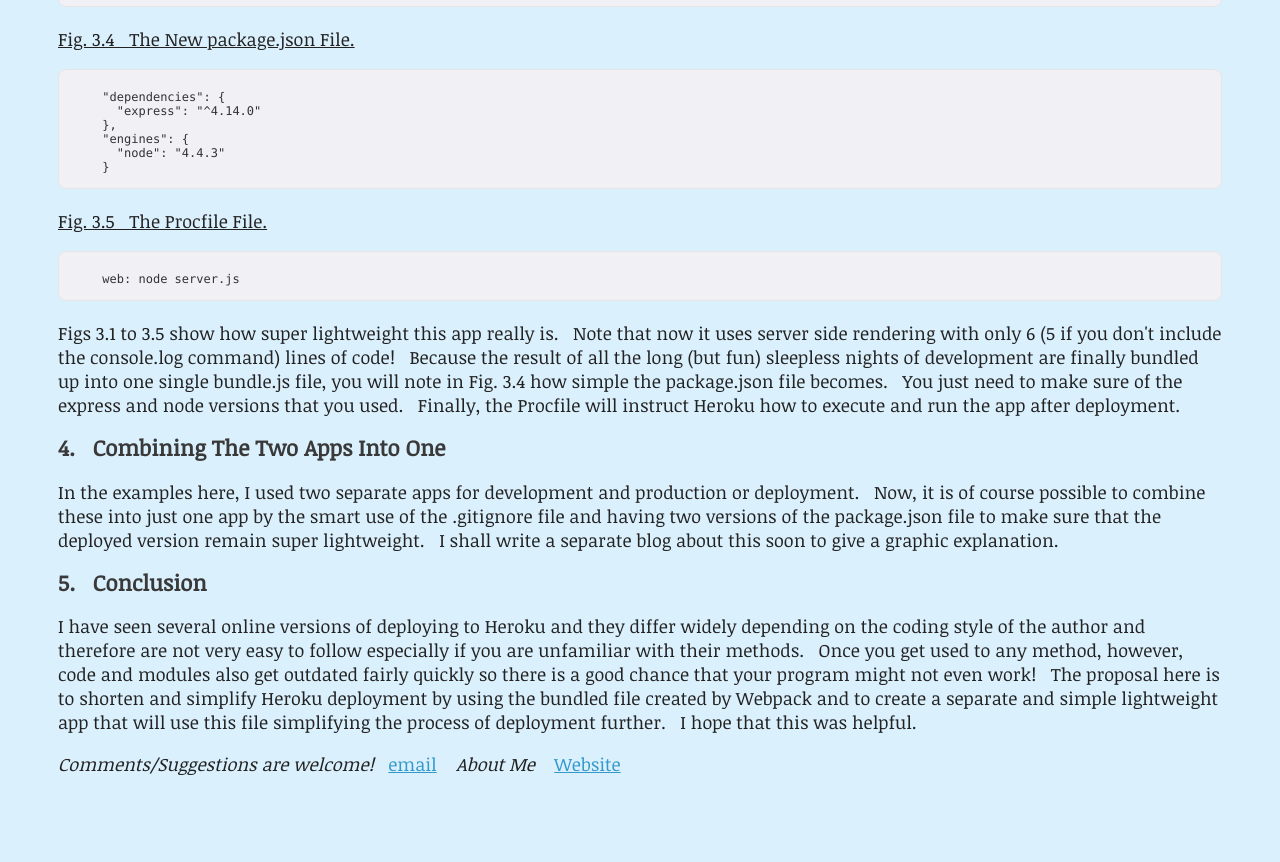
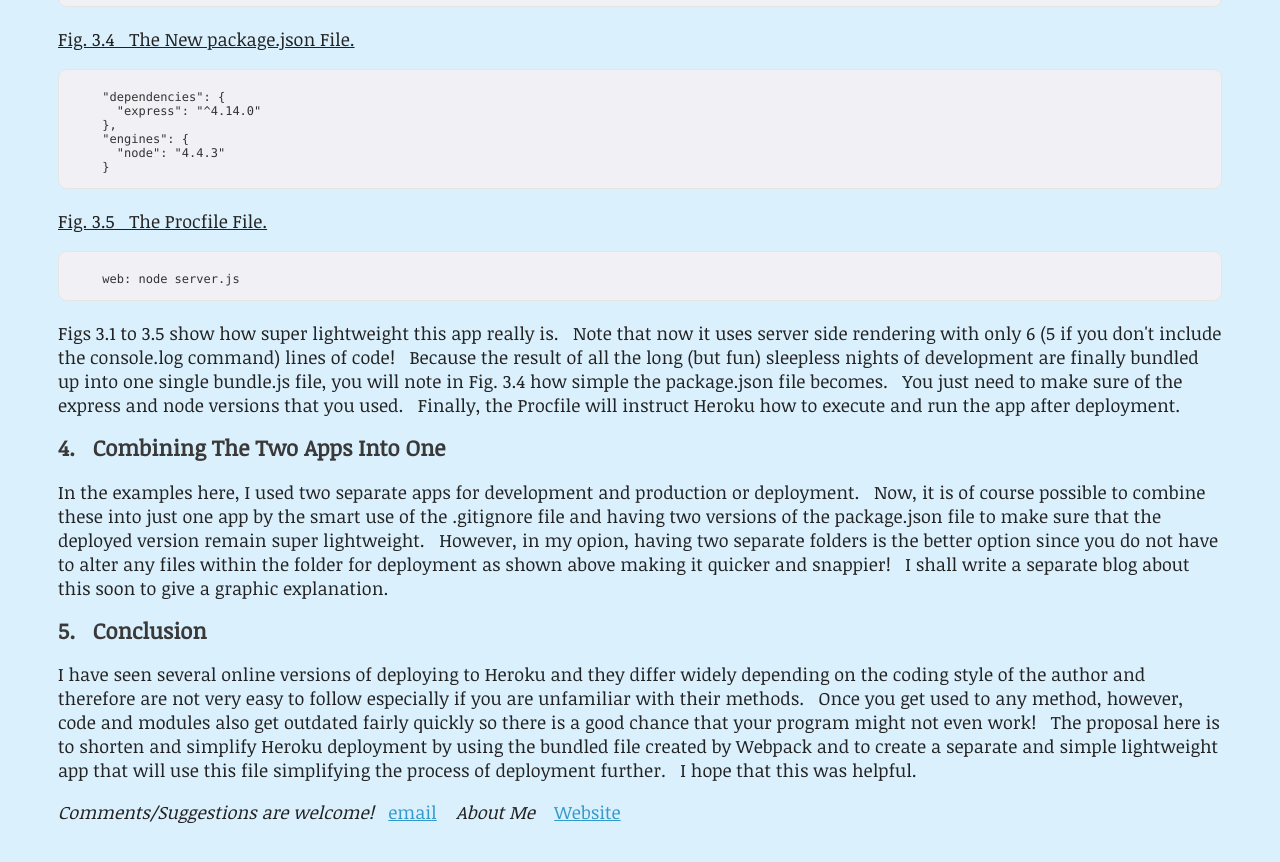
Before and after one commit to rodstaff/rodstaff.github.io, a Jekyll site: the page blog/index.html, which Jekyll copies as it is, in a window 1280 px wide and 900 px high, scrolled down 2986 px. Shown: the top 862 px of the window. Built offline with Jekyll 4.4.1, drawn with Linux system fonts in a browser that asks for light colours.

Commit message:
modified blog1 view

```diff
--- a/blog/index.html
+++ b/blog/index.html
@@ -190,7 +190,7 @@
         <p>Figs 3.1 to 3.5 show how super lightweight this app really is.  &nbsp;&nbsp;Note that now it uses server side rendering with only 6 (5 if you don't include the console.log command) lines of code! &nbsp;&nbsp;Because the result of all the long (but fun) sleepless nights of development are finally bundled up into one single bundle.js file, you will note in Fig. 3.4 how simple the package.json file becomes.  &nbsp;&nbsp;You just need to make sure of the express and node versions that you used.  &nbsp;&nbsp;Finally, the Procfile will instruct Heroku how to execute and run the app after deployment.</p>
 
       <h3>4. &nbsp;&nbsp;Combining The Two Apps Into One</h3>
-        <p>In the examples here, I used two separate apps for development and production or deployment. &nbsp;&nbsp;Now, it is of course possible to combine these into just one app by the smart use of the .gitignore file and having two versions of the package.json file to make sure that the deployed version remain super lightweight. &nbsp;&nbsp;I shall write a separate blog about this soon to give a graphic explanation.</p>
+        <p>In the examples here, I used two separate apps for development and production or deployment. &nbsp;&nbsp;Now, it is of course possible to combine these into just one app by the smart use of the .gitignore file and having two versions of the package.json file to make sure that the deployed version remain super lightweight. &nbsp;&nbsp;However, in my opion, having two separate folders is the better option since you do not have to alter any files within the folder for deployment as shown above making it quicker and snappier! &nbsp;&nbsp;I shall write a separate blog about this soon to give a graphic explanation.</p>
 
       <h3>5. &nbsp;&nbsp;Conclusion</h3>
         <p>I have seen several online versions of deploying to Heroku and they differ widely depending on the coding style of the author and therefore are not very easy to follow especially if you are unfamiliar with their methods. &nbsp;&nbsp;Once you get used to any method, however, code and modules also get outdated fairly quickly so there is a good chance that your program might not even work! &nbsp;&nbsp;The proposal here is to shorten and simplify Heroku deployment by using the bundled file created by Webpack and to create a separate and simple lightweight app that will use this file simplifying the process of deployment further. &nbsp;&nbsp;I hope that this was helpful.</p>
```
